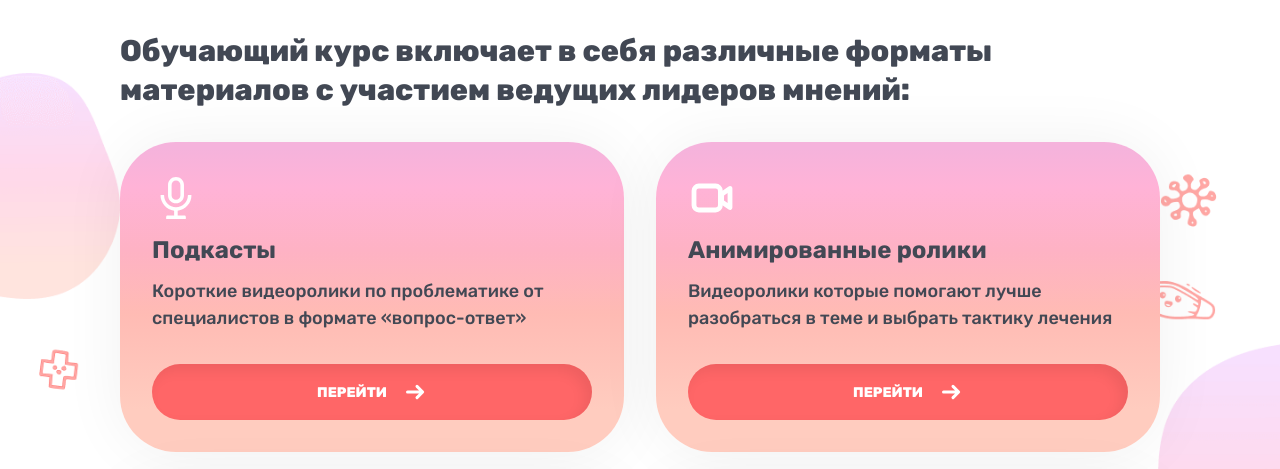
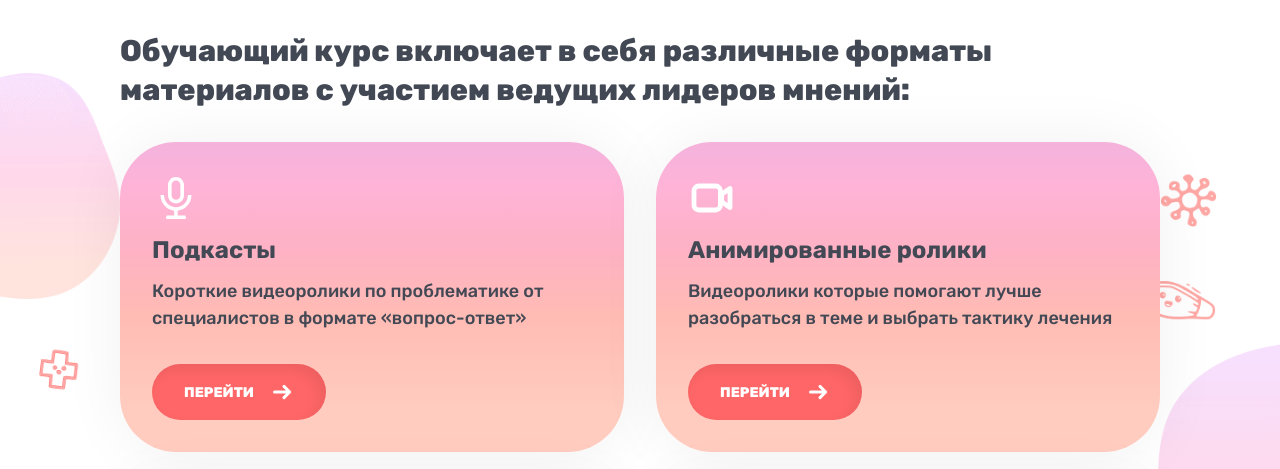
Before and after one commit to vadimvalid/viburkol, a website: page index.html in a window 1280 px wide. Shown: the part 478-947 px from the top of the page. Drawn offline with Linux system fonts and the light colour scheme.

Commit message:
Fix card

```diff
--- a/scss/layouts/_card.scss
+++ b/scss/layouts/_card.scss
@@ -32,8 +32,13 @@
       line-height: 1;
     }
 
+    > p {
+      margin-bottom: variables.$md;
+    }
+
     .btn {
-      margin-top: variables.$md;
+      align-self: flex-start;
+      margin-top: auto;
     }
   }
 
```
Also changed, not shown: css/style.css.
